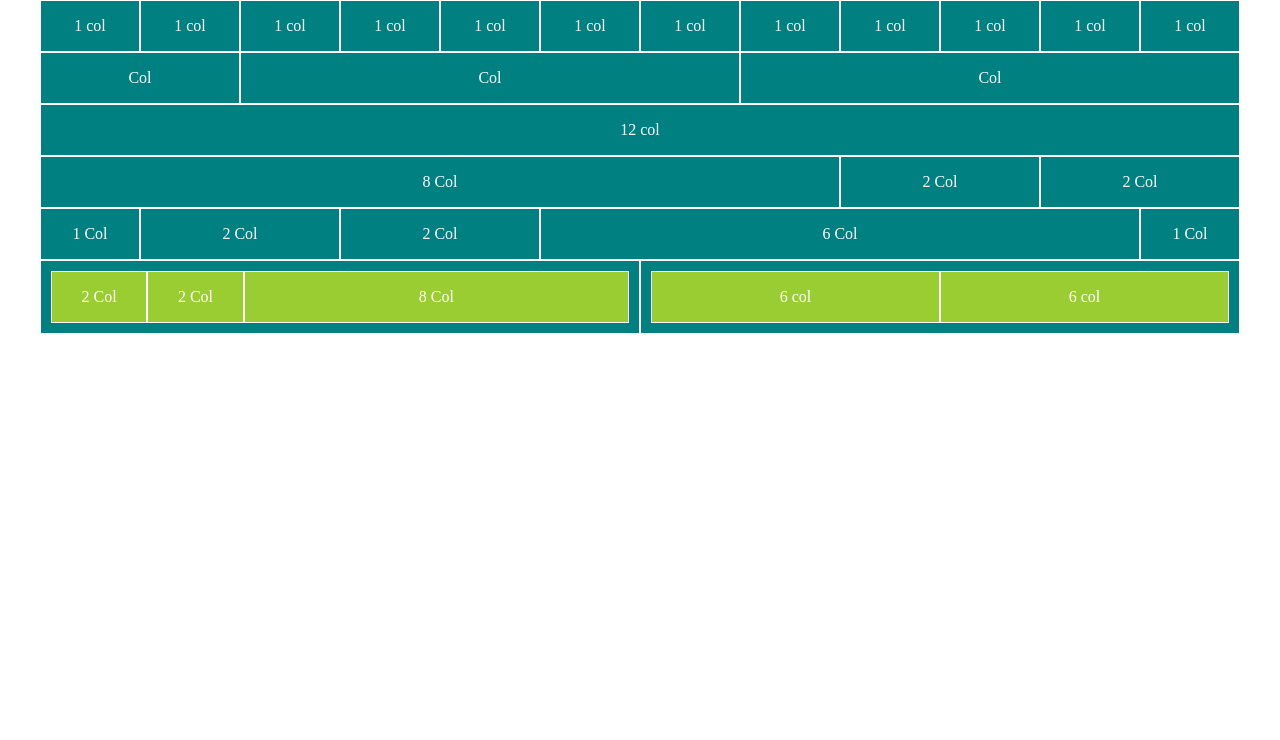
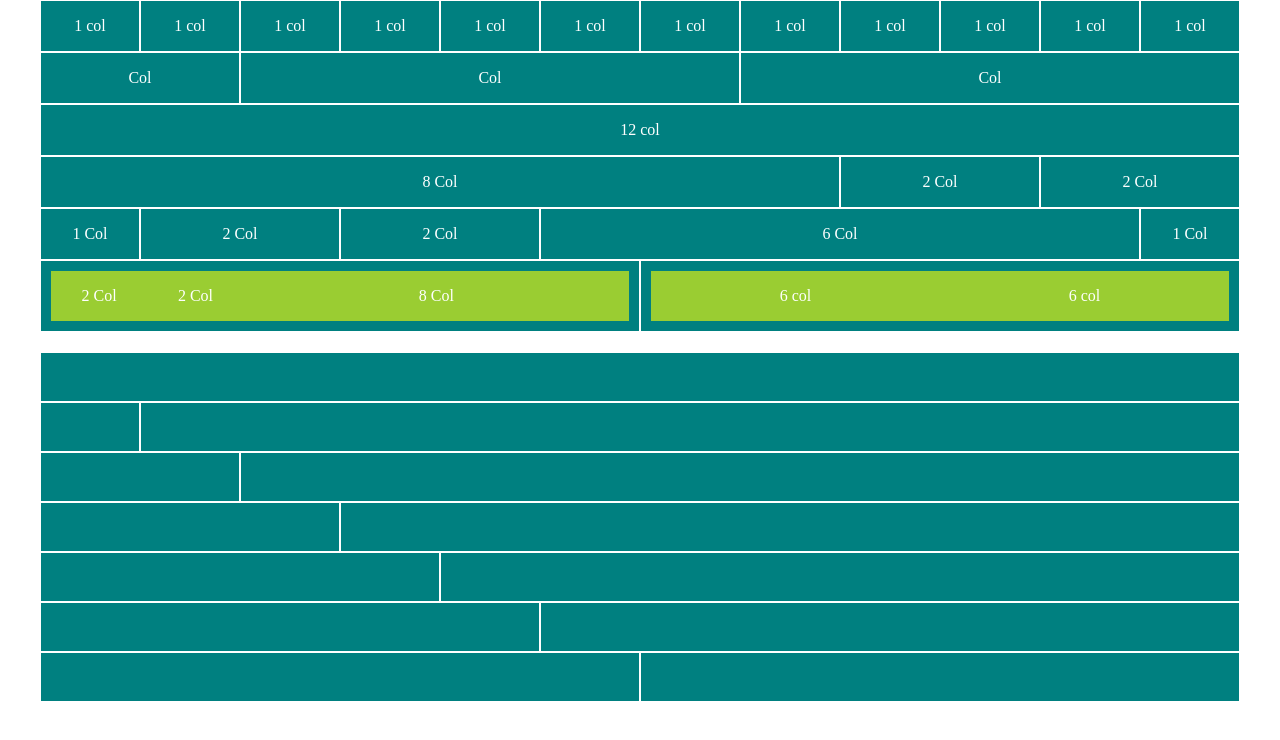
Before and after one commit to mariklim/html-css-12bool, a plain HTML site: page index.html in a window 1280 px wide. Drawn offline with Linux system fonts and the light colour scheme.

Commit message:
add col-magic flex-grow

```diff
--- a/css/12BoolFlex.css
+++ b/css/12BoolFlex.css
@@ -100,3 +100,7 @@ flex-basis:calc((100% / 12) * 12);
 .col-offset-11{
     margin-left: calc((100% / 12) * 11);
 }
+
+.col-magic{
+    flex-grow: 1;
+}
--- a/css/style.css
+++ b/css/style.css
@@ -8,8 +8,13 @@
 .col-lg-2.nested-green, .col-lg-8.nested-green,
 .col-lg-6.nested-green  {
     background-color:yellowgreen;
+    border: 0px;
 }
 
 .col-lg-6.size{
     padding: 10px;
 }
+
+section{
+    margin-bottom: 20px;
+}
--- a/index.html
+++ b/index.html
@@ -15,6 +15,7 @@
 </head>
 <body class="debug">
     <div class="container">
+        <section>
         <div class="row">
             <div class="col-lg-1">1 col</div>
             <div class="col-lg-1">1 col</div>
@@ -64,6 +65,42 @@
                 </div>
             </div>
         </div>
+    </section>
+    <section>
+        <div class="row">
+            <div class="col-magic"></div>
+        </div>
+        <div class="row">
+            <div class="col-lg-1"></div>
+            <div class="col-magic"></div>
+        </div>
+
+        <div class="row">
+            <div class="col-lg-2"></div>
+            <div class="col-magic"></div>
+        </div>
+
+        <div class="row">
+            <div class="col-lg-3"></div>
+            <div class="col-magic"></div>
+        </div>
+
+        <div class="row">
+            <div class="col-lg-4"></div>
+            <div class="col-magic"></div>
+        </div>
+
+        <div class="row">
+            <div class="col-lg-5"></div>
+            <div class="col-magic"></div>
+        </div>
+
+        <div class="row">
+            <div class="col-lg-6    "></div>
+            <div class="col-magic"></div>
+        </div>
+
+    </section>
     </div>
 </body>
 </html>
```
